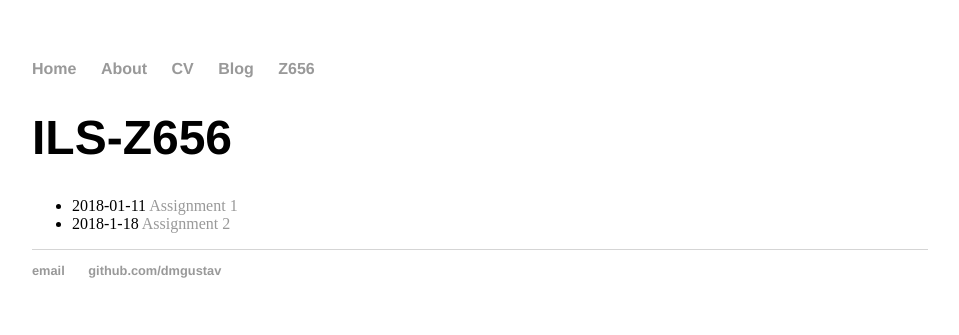
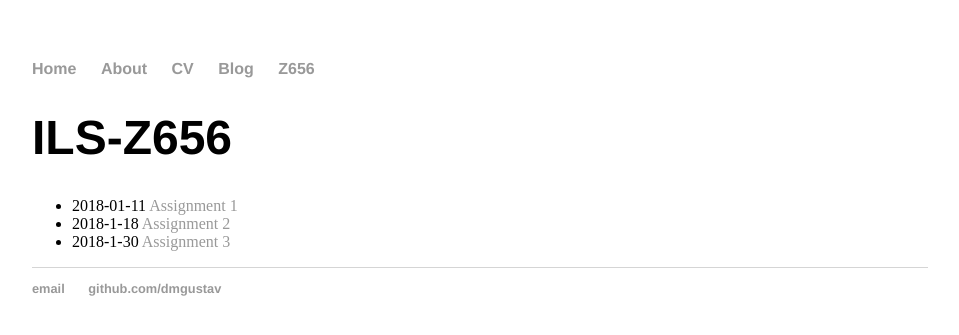
Before and after one commit to dmgustav/dmgustav.github.io, a Jekyll site: the page built from z656/index.html, in a window 1280 px wide. Shown: the top 335 px of the page, without its empty margins (160-1119 px from the left). Built offline with Jekyll 4.4.1, drawn with Linux system fonts in a browser that asks for light colours.

Commit message:
Update index.html

```diff
--- a/z656/index.html
+++ b/z656/index.html
@@ -6,4 +6,5 @@ title: ILS-Z656
 	<ul class="assignments">
 	    <li>2018-01-11 <a href="https://dmgustav.github.io/z656/assignment1/index.html" title="Assignment 1">Assignment 1</a></li>
 		<li>2018-1-18 <a href="/z656/assignment2/index.html" title="assignment 2">Assignment 2</a></li>
+		<li>2018-1-30 <a href="/z656/assignment3/index.html" title="assignment 3">Assignment 3</a></li>
 	</ul>
```
